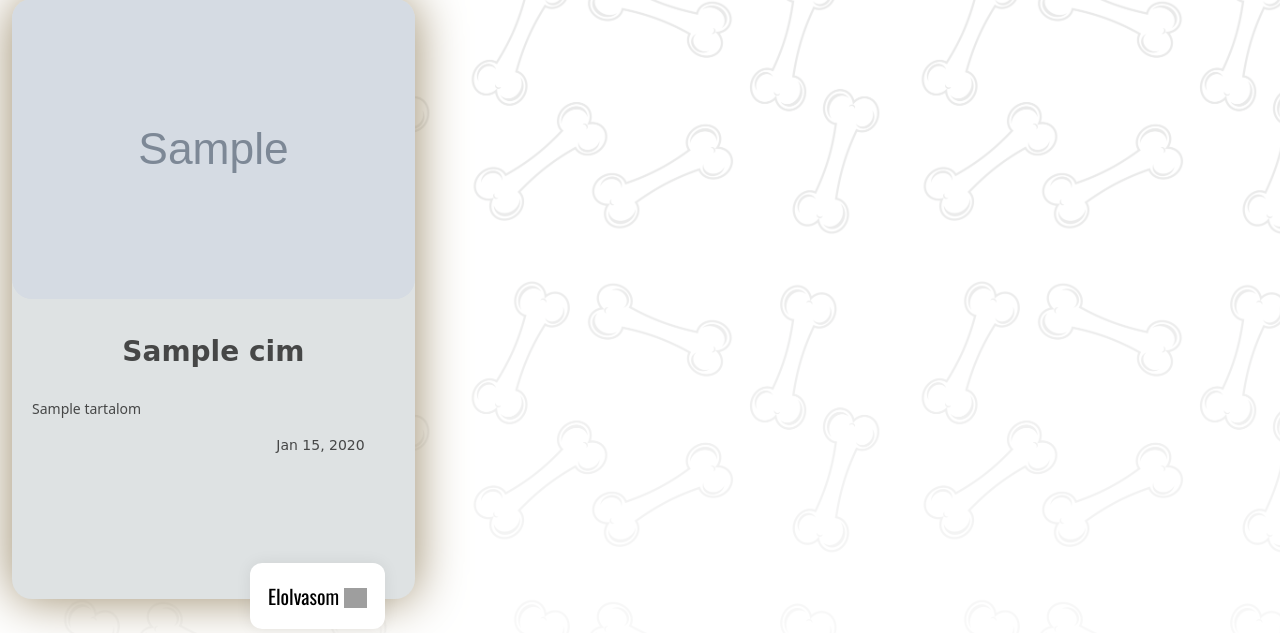
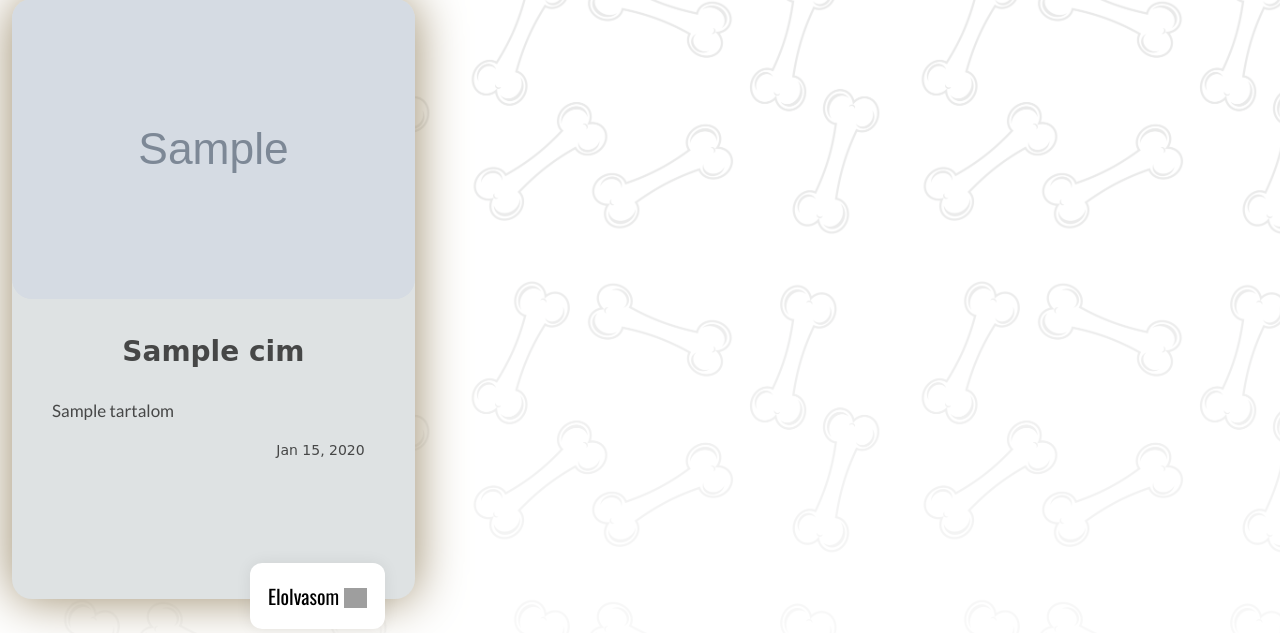
Before and after one commit to nagada88/menhely, a Django app: template app_menhely/templates/hir.html in a window 1280 px wide. Shown: the part 774-1407 px from the top of the page. Run offline with Django 3.2, Linux system fonts and the light colour scheme; tables that the repository leaves empty hold one stand-in row (values such as "Sample post"); the template is opened without the code that fills it: values that come from a table or form of the project are taken from there, most other values are stand-ins (such as "Sample title", 1, 10 or a date in 2020); grey boxes marked "Sample" are stand-in pictures; some web fonts are replaced; grey boxes are pictures that could not be loaded.

Commit message:
linebreaks

```diff
--- a/app_menhely/templates/hirlista.html
+++ b/app_menhely/templates/hirlista.html
@@ -16,7 +16,7 @@
                     </div>
                     <div class="news">
                         <p><h2><center><strong>{{ hir.cim }}</strong></center></h2></p>
-                        <p class="hirtartalom">{{ hir.tartalom|truncatechars:150|linebreaks }}</p>
+                        <p class="hirtartalom">{{ hir.tartalom|truncatechars:150 }}</p>
                         <p class="datum">{{ hir.created_at|date:"M d, Y"  }}</p>
                     </div>
                 <a href="hir.html?hirid={{ hir.pk }}" class="btn">
```
